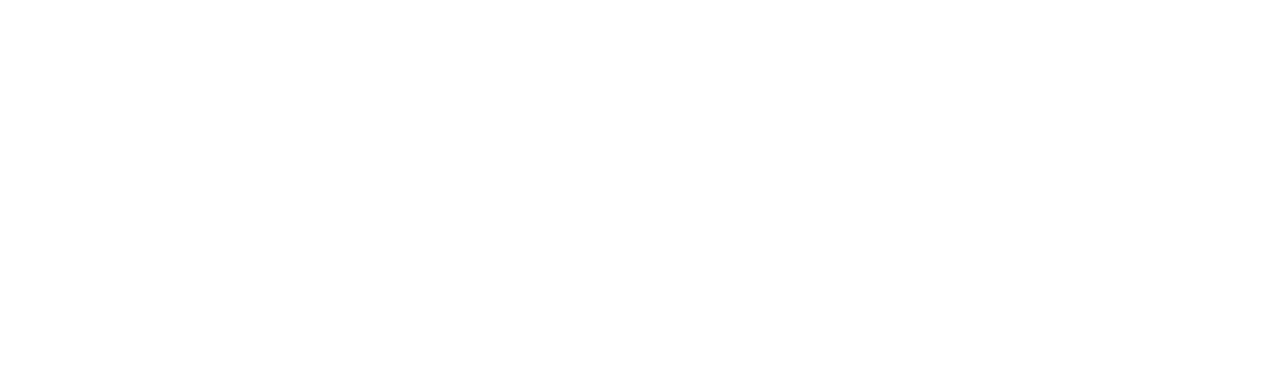
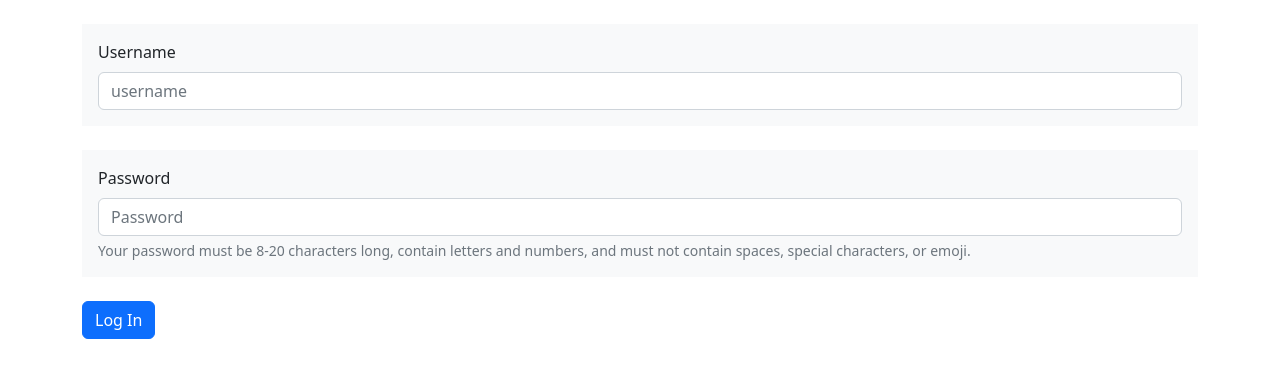
Before and after one commit to AriyaUnni/company-frontend-app, an Angular app: page / in a window 1280 px wide. Shown: the top 378 px of the page. Built offline with nearby package versions, Linux system fonts and the light colour scheme.

Commit message:
adminlogin

```diff
--- /dev/null
+++ b/src/app/adminlogin/adminlogin.component.html
@@ -0,0 +1,35 @@
+<div class="container">
+    <div class="row">
+        <div class="col div col-12 col-sm-12 col-md-12 col-lg-12 col-xl-12 col-xxl-12">
+
+            <div class="row g-3">
+                <div class="col col-12 col-sm-12 col-md-12 col-lg-12 col-xl-12 col-xxl-12"><br>
+                    <div class="p-3 mb-2 bg-light text-dark">
+                    <label for="exampleFormControlInput1" class="form-label">Username</label>
+                    <input type="email" class="form-control" id="exampleFormControlInput1" placeholder="username" name="username"[(ngModel)]="username">
+                </div>
+                </div>
+                <div class="col col-12 col-sm-12 col-md-12 col-lg-12 col-xl-12 col-xxl-12">
+                    <div class="p-3 mb-2 bg-light text-dark">
+                    <label for="inputPassword5" class="form-label">Password</label>
+                    <input type="password" id="inputPassword5" class="form-control" placeholder="Password" aria-describedby="passwordHelpBlock" name="password"[(ngModel)]="password">
+                    <div id="passwordHelpBlock" class="form-text">
+                      Your password must be 8-20 characters long, contain letters and numbers, and must not contain spaces, special characters, or emoji.
+                    </div>
+                    </div>
+
+
+                </div>
+                <div class="col col-12 col-sm-12 col-md-12 col-lg-12 col-xl-12 col-xxl-12">
+
+
+                    <button class="btn btn-primary" (click)="readValues()">Log In</button>
+                </div>
+
+
+
+
+                </div>
+        </div>
+    </div>
+</div>
--- /dev/null
+++ b/src/app/adminlogin/adminlogin.component.ts
@@ -0,0 +1,36 @@
+import { Component, OnInit } from '@angular/core';
+import { Router } from '@angular/router';
+
+@Component({
+  selector: 'app-adminlogin',
+  templateUrl: './adminlogin.component.html',
+  styleUrls: ['./adminlogin.component.css']
+})
+export class AdminloginComponent implements OnInit {
+
+  constructor(private myrouter:Router) { }
+
+  username=""
+  password=""
+
+  readValues=()=>{
+    let data={
+      "email":this.username,
+      "password":this.password
+    }
+    if(this.username=="admin" && this.password=="12345"){
+      this.myrouter.navigate([])
+    }else
+    {
+      alert("Invalid Credentials")
+    }
+    console.log(data)
+    this.username=""
+    this.password=""
+  }
+
+
+  ngOnInit(): void {
+  }
+
+}
--- a/src/app/app.module.ts
+++ b/src/app/app.module.ts
@@ -3,14 +3,25 @@
 
 import { AppRoutingModule } from './app-routing.module';
 import { AppComponent } from './app.component';
+import { AdminloginComponent } from './adminlogin/adminlogin.component';
+import { RouterModule, Routes } from '@angular/router';
+import { FormsModule } from '@angular/forms';
 
+const appRoutes:Routes=[
+{
+  path:"",component:AdminloginComponent
+}
+]
 @NgModule({
   declarations: [
-    AppComponent
+    AppComponent,
+    AdminloginComponent
   ],
   imports: [
     BrowserModule,
-    AppRoutingModule
+    AppRoutingModule,
+    RouterModule.forRoot(appRoutes),
+    FormsModule
   ],
   providers: [],
   bootstrap: [AppComponent]
```
Also changed, not shown: src/app/adminlogin/adminlogin.component.css (added), 1 other file (tests, documents, lock files or other folders).
